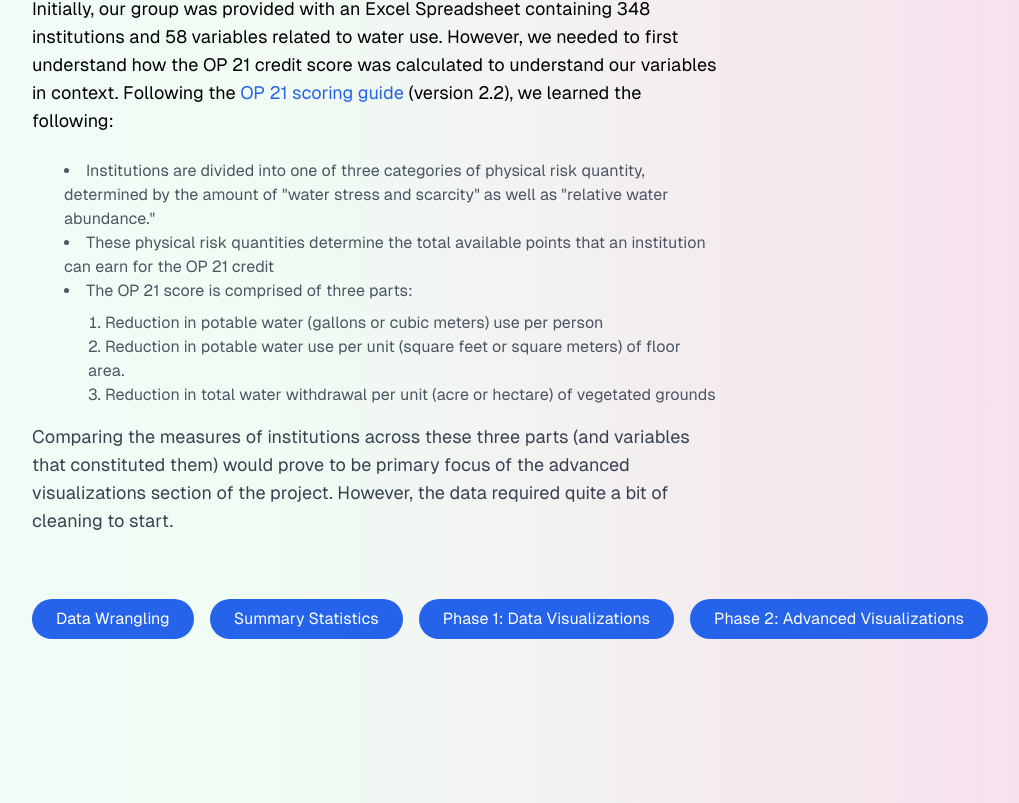
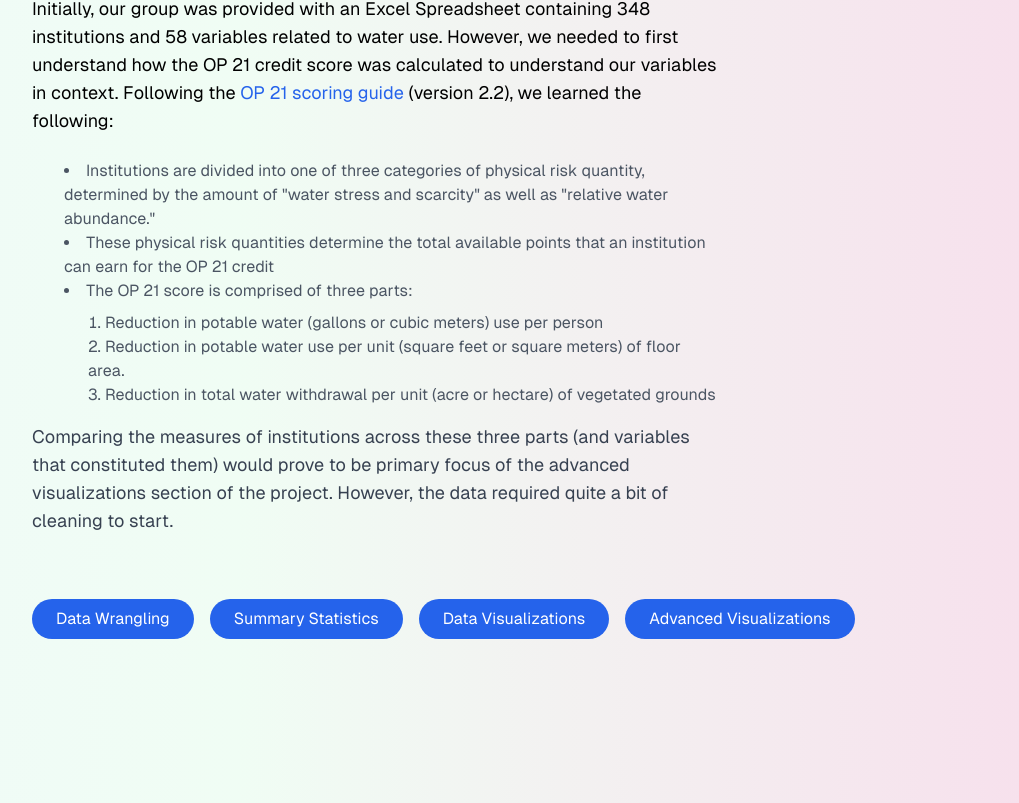
Before and after one commit to huyn3195/researcb-water, a Next.js app: page / in a window 1280 px wide. Shown: the part 1377-2180 px from the top of the page, without its empty margins (48-1067 px from the left). Built offline with nearby package versions, Linux system fonts and the light colour scheme.

Commit message:
Final fix hopefully

```diff
--- a/app/advanced/page.tsx
+++ b/app/advanced/page.tsx
@@ -345,7 +345,7 @@ ggplot(clean3, aes(
       <Navbar />
       <div className="flex flex-col items-start justify-start flex-grow p-8">
         <h1 className="text-4xl font-semibold text-left text-green-800">
-          Phase 2 Advanced Analysis
+          Part 4: Advanced Analysis
         </h1>
         <p className="text-lg text-gray-700 text-left mt-4">
           The first three visualizations concern just Catholic Benchmark
--- a/app/page.tsx
+++ b/app/page.tsx
@@ -176,14 +176,14 @@ export default function Home() {
             href="/visualizations"
             className="rounded-full bg-blue-600 text-white px-6 py-2 hover:bg-blue-700 transition-colors"
           >
-            Phase 1: Data Visualizations
+            Data Visualizations
           </Link>
 
           <Link
             href="/advanced"
             className="rounded-full bg-blue-600 text-white px-6 py-2 hover:bg-blue-700 transition-colors"
           >
-            Phase 2: Advanced Visualizations
+            Advanced Visualizations
           </Link>
         </section>
       </main>
--- a/app/summary/page.tsx
+++ b/app/summary/page.tsx
@@ -82,7 +82,7 @@ export default function Summary() {
       <Navbar />
       <div className="flex flex-col items-start justify-start flex-grow p-8">
         <h1 className="text-4xl font-semibold text-left text-green-800">
-          Summary Statistic
+          Part 2: Summary Statistic
         </h1>
         <p className="text-lg text-gray-700 text-left mt-4">
           Learn how we processed our data
--- a/app/visualizations/page.tsx
+++ b/app/visualizations/page.tsx
@@ -204,7 +204,7 @@ values = c("1 (Low and Low to Medium)" = "limegreen",
       <Navbar />
       <div className="flex flex-col items-start justify-start flex-grow p-8">
         <h1 className="text-4xl font-semibold text-left text-green-800">
-          Preliminary Visualizations
+          Part 3: Preliminary Visualizations
         </h1>
         <p className="text-lg text-gray-700 text-left mt-4">
           Learn what we found
```
